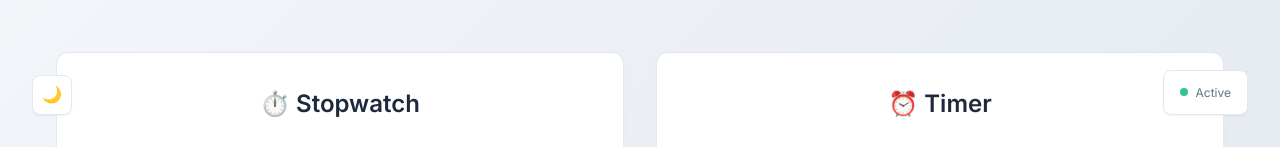
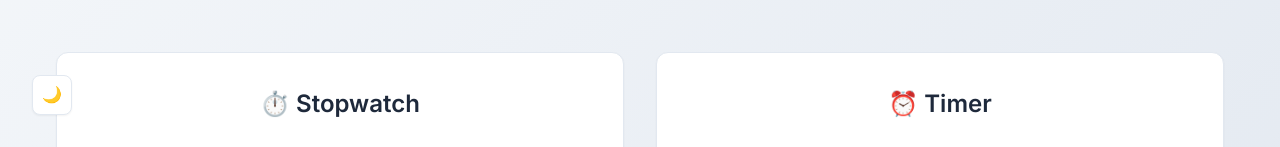
Before and after one commit to ashwanisinghel/KeepScreenAwake, a plain HTML site: page index.html in a window 1280 px wide. Shown: the part 653-800 px from the top of the page. Drawn offline with Linux system fonts and the light colour scheme.

Commit message:
remove active button

```diff
--- a/index.html
+++ b/index.html
@@ -331,10 +331,7 @@
         <span class="theme-icon">🌙</span>
     </div>
 
-    <div class="status-indicator">
-        <div class="status-dot"></div>
-        <span>Active</span>
-    </div>
+
 
     <footer class="footer">
         <p>Made with ❤️ by <strong>Ashwani Singh</strong></p>
```
